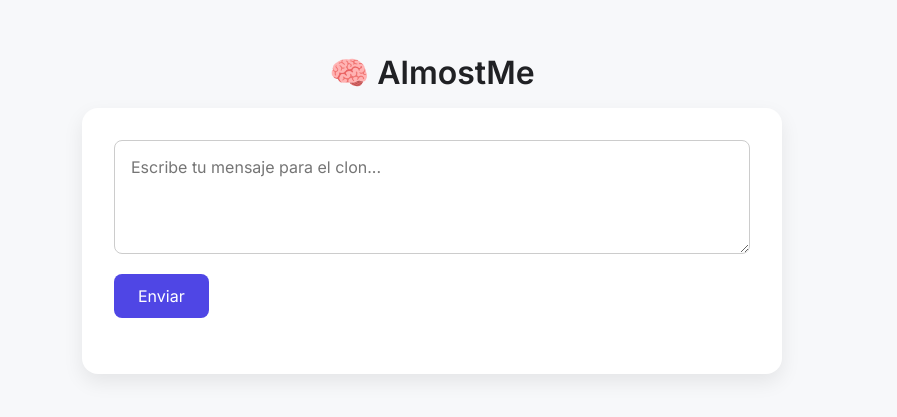
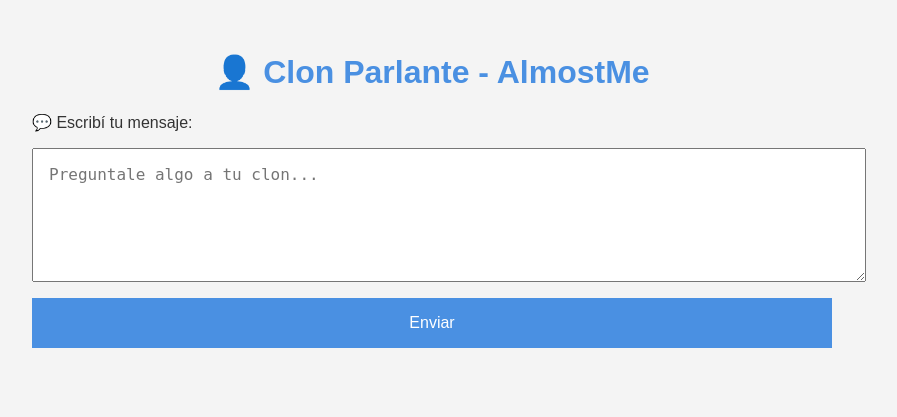
Before and after one commit to jspoleti66/Projects, a Python web app: template templates/index.html in a window 1280 px wide. Shown: the top 417 px of the page, without its empty margins (208-1105 px from the left). Run offline with Jinja, Linux system fonts and the light colour scheme; the template is opened without the code that fills it, so the values that code supplies are empty.

Commit message:
Add files via upload

```diff
--- a/main.py
+++ b/main.py
@@ -67,8 +67,8 @@ def consultar_openrouter(mensajes):
 
 def generar_video_did(texto, avatar_url=None):
     headers = {
-        "Authorization": f"Basic {DID_API_KEY}",
-        "Content-Type": "application/json"
+    "Authorization": f"Bearer {"Y2VjYXJyaXpvZ0BnbWFpbC5jb20:KRphQ-Ulqibq5EpN8xj3f}",
+    "Content-Type": "application/json"
     }
 
     payload = {
--- a/templates/index.html
+++ b/templates/index.html
@@ -2,112 +2,107 @@
 <html lang="es">
 <head>
   <meta charset="UTF-8">
+  <title>AlmostMe - Clon Parlante</title>
   <meta name="viewport" content="width=device-width, initial-scale=1">
-  <title>AlmostMe - Tu Clon Digital</title>
-  <link href="https://fonts.googleapis.com/css2?family=Inter:wght@400;600&display=swap" rel="stylesheet">
   <style>
-    * {
-      box-sizing: border-box;
-      font-family: 'Inter', sans-serif;
-    }
     body {
-      margin: 0;
-      background: #f7f8fa;
+      font-family: Arial, sans-serif;
+      padding: 2rem;
+      background-color: #f4f4f4;
       color: #333;
-      display: flex;
-      flex-direction: column;
-      align-items: center;
-      padding: 2rem;
+      max-width: 800px;
+      margin: auto;
     }
     h1 {
-      color: #202124;
-      margin-bottom: 1rem;
+      color: #4a90e2;
+      text-align: center;
     }
-    .container {
-      background: #fff;
-      border-radius: 16px;
-      padding: 2rem;
-      box-shadow: 0 8px 20px rgba(0,0,0,0.08);
-      max-width: 700px;
+    label, textarea, button {
+      display: block;
       width: 100%;
+      margin-top: 1rem;
     }
     textarea {
-      width: 100%;
+      height: 100px;
       padding: 1rem;
-      border-radius: 8px;
-      border: 1px solid #ccc;
-      resize: vertical;
       font-size: 1rem;
-      margin-bottom: 1rem;
     }
     button {
-      background: #4f46e5;
+      padding: 1rem;
+      background-color: #4a90e2;
       color: white;
-      padding: 0.75rem 1.5rem;
       border: none;
+      cursor: pointer;
+      font-size: 1rem;
+      margin-top: 1rem;
+    }
+    .response {
+      margin-top: 2rem;
+      padding: 1rem;
+      background: #fff;
       border-radius: 8px;
-      font-size: 1rem;
-      cursor: pointer;
+      box-shadow: 0 2px 5px rgba(0,0,0,0.1);
     }
-    button:hover {
-      background: #4338ca;
+    video {
+      width: 100%;
+      border-radius: 8px;
+      margin-top: 1rem;
     }
-    .respuesta {
-      margin-top: 1.5rem;
-      font-size: 1rem;
-      white-space: pre-line;
-    }
-    .video {
+    .loader {
       margin-top: 1rem;
-      text-align: center;
-    }
-    iframe, video {
-      max-width: 100%;
-      border-radius: 12px;
+      color: #888;
     }
   </style>
 </head>
 <body>
-  <h1>🧠 AlmostMe</h1>
-  <div class="container">
-    <textarea id="mensaje" rows="4" placeholder="Escribe tu mensaje para el clon..."></textarea>
-    <button onclick="enviarMensaje()">Enviar</button>
+  <h1>👤 Clon Parlante - AlmostMe</h1>
 
-    <div class="respuesta" id="respuesta"></div>
+  <label for="mensaje">💬 Escribí tu mensaje:</label>
+  <textarea id="mensaje" placeholder="Preguntale algo a tu clon..."></textarea>
+  <button onclick="enviarMensaje()">Enviar</button>
 
-    <div class="video" id="videoContainer" style="display:none;">
-      <h3>🎥 Respuesta en video:</h3>
-      <video id="videoRespuesta" controls autoplay muted></video>
-    </div>
+  <div id="respuesta-container" class="response" style="display:none;">
+    <p><strong>📨 Tu mensaje:</strong> <span id="mensaje-original"></span></p>
+    <p><strong>🤖 Respuesta del clon:</strong></p>
+    <p id="respuesta-clon" style="white-space: pre-line;"></p>
+    <div id="video-container"></div>
   </div>
+
+  <p class="loader" id="loader" style="display:none;">⏳ Procesando... Por favor esperá...</p>
 
   <script>
     async function enviarMensaje() {
-      const mensaje = document.getElementById("mensaje").value;
-      const respuestaElem = document.getElementById("respuesta");
-      const videoElem = document.getElementById("videoRespuesta");
-      const videoContainer = document.getElementById("videoContainer");
+      const mensaje = document.getElementById("mensaje").value.trim();
+      if (!mensaje) return;
 
-      respuestaElem.textContent = "⌛ Generando respuesta...";
-      videoContainer.style.display = "none";
+      document.getElementById("loader").style.display = "block";
+      document.getElementById("respuesta-container").style.display = "none";
+      document.getElementById("respuesta-clon").textContent = "";
+      document.getElementById("video-container").innerHTML = "";
 
-      const res = await fetch("/clon", {
+      const response = await fetch("/clon", {
         method: "POST",
-        headers: {
-          "Content-Type": "application/json"
-        },
+        headers: { "Content-Type": "application/json" },
         body: JSON.stringify({ mensaje })
       });
 
-      const data = await res.json();
+      const data = await response.json();
+      document.getElementById("loader").style.display = "none";
 
       if (data.error) {
-        respuestaElem.textContent = `❌ Error: ${data.error}`;
-      } else {
-        respuestaElem.textContent = `🗨️ ${data.respuesta}`;
-        videoElem.src = data.video_url;
-        videoContainer.style.display = "block";
+        alert("⚠️ Error: " + data.error);
+        return;
       }
+
+      document.getElementById("mensaje-original").textContent = mensaje;
+      document.getElementById("respuesta-clon").textContent = data.respuesta;
+      document.getElementById("video-container").innerHTML = `
+        <video controls autoplay>
+          <source src="${data.video_url}" type="video/mp4">
+          Tu navegador no soporta video HTML5.
+        </video>
+      `;
+      document.getElementById("respuesta-container").style.display = "block";
     }
   </script>
 </body>
```
